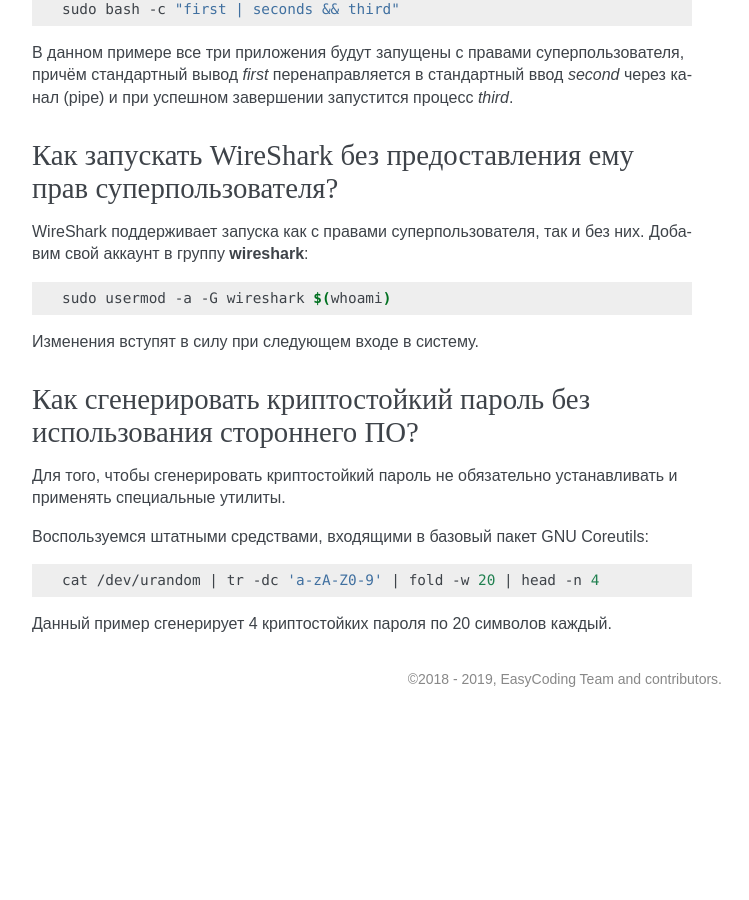
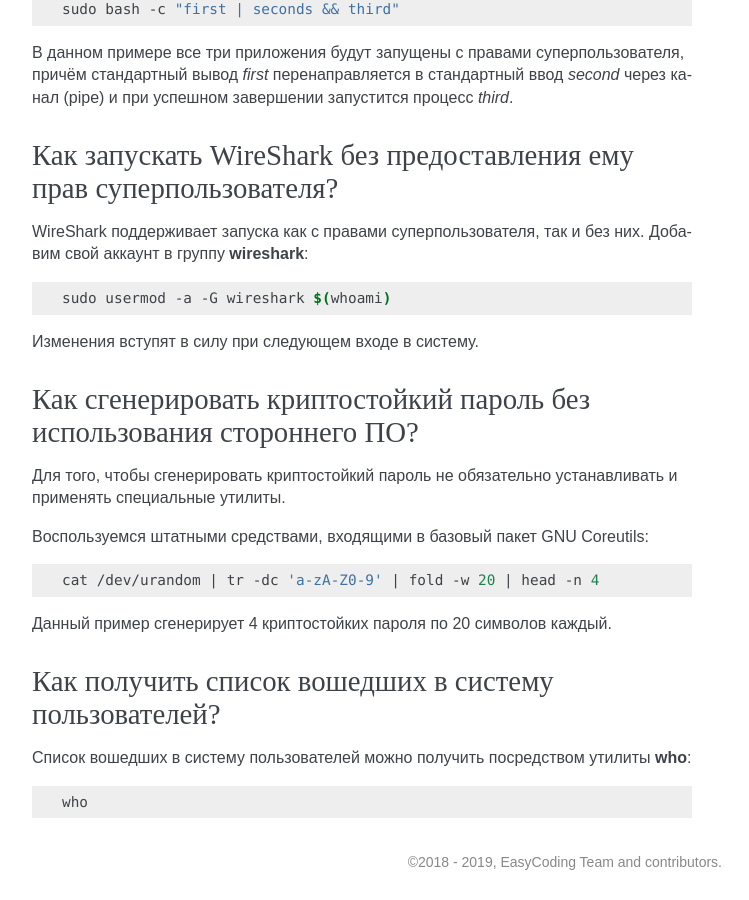
Before and after one commit to RussianFedora/FAQ, a Sphinx documentation site: the page built from source/security.rst, in a window 1280 px wide and 900 px high, scrolled down 15959 px. Shown: the whole window, without its empty margins (388-1137 px from the left). Built offline with Sphinx 7.4.7, drawn with Linux system fonts in a browser that asks for light colours; before the commit the page ends 16676 px from its top, so only the background shows below that; some of the changed text lies outside the part shown.

Commit message:
Added question about getting information about logged-in users.

```diff
--- a/source/security.rst
+++ b/source/security.rst
@@ -939,3 +939,15 @@
     cat /dev/urandom | tr -dc 'a-zA-Z0-9' | fold -w 20 | head -n 4
 
 Данный пример сгенерирует 4 криптостойких пароля по 20 символов каждый.
+
+.. index:: who, login, user
+.. _logged-users:
+
+Как получить список вошедших в систему пользователей?
+========================================================
+
+Список вошедших в систему пользователей можно получить посредством утилиты **who**:
+
+.. code-block:: bash
+
+    who
```
